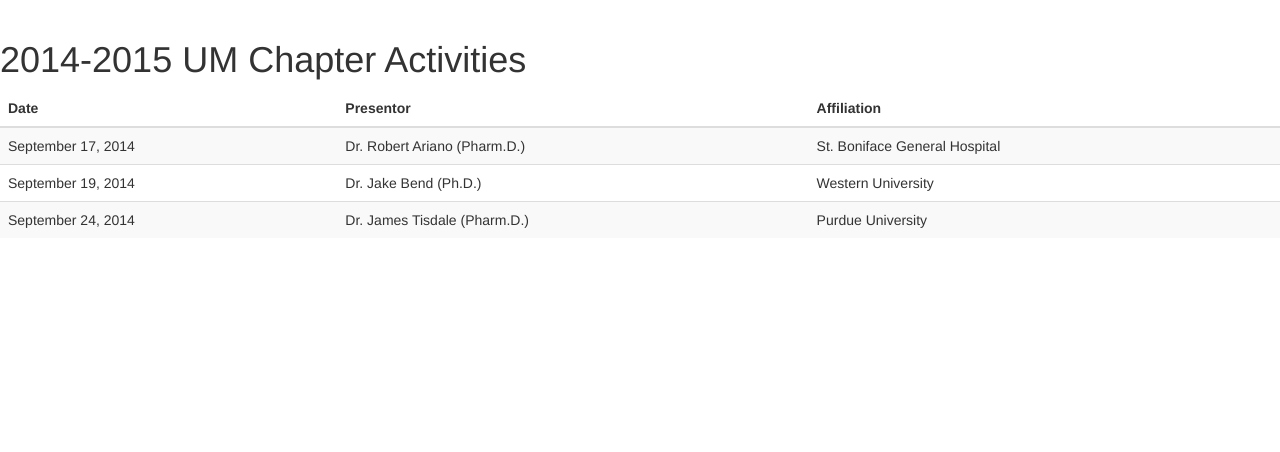
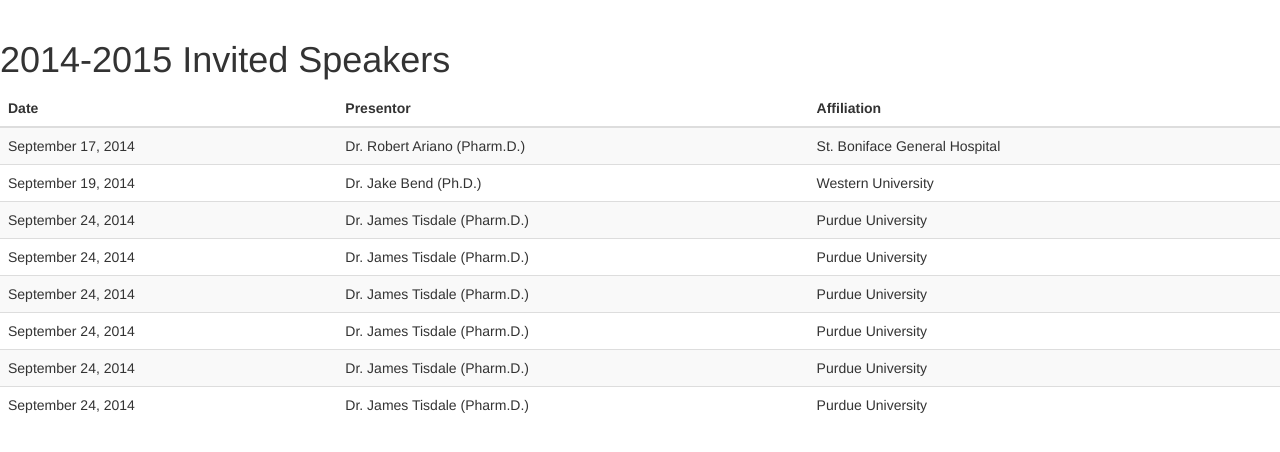
Before and after one commit to umaaps/umaaps.github.io, a Jekyll site: the page assets/annualactivity/2014-2015.html, which Jekyll copies as it is, in a window 1280 px wide. Shown: the top 452 px of the page. Built offline with Jekyll 4.4.1, drawn with Linux system fonts in a browser that asks for light colours; nearby versions of some CDN libraries; library files that are not in the unit come from our copies.

Commit message:
change the title of 2014-2015.html

```diff
--- a/assets/annualactivity/2014-2015.html
+++ b/assets/annualactivity/2014-2015.html
@@ -1,7 +1,7 @@
 <!DOCTYPE html>
 <html>
 <head>
-	<title>fancyBox - iframe demo</title>
+	<title>2014-2015 Invited Speakers</title>
 	<meta http-equiv="Content-Type" content="text/html; charset=UTF-8" />
 	<!-- Bootstrap core CSS -->
     <link href="/css/bootstrap.min.css" rel="stylesheet">
@@ -15,7 +15,7 @@
     <script src="http://umaaps.github.io/assets/bootstrap/js/ie10-viewport-bug-workaround.js"></script>
 </head>
 <body>
-	<h1>2014-2015 UM Chapter Activities</h1>
+	<h1>2014-2015 Invited Speakers</h1>
 
 	<p>
 		<table class="table table-striped table-hover">
@@ -42,6 +42,31 @@
 		          <td>Dr. James Tisdale (Pharm.D.)</td>
 		          <td>Purdue University</td>
 		        </tr>
+		        <tr>
+		          <td>September 24, 2014</td>
+		          <td>Dr. James Tisdale (Pharm.D.)</td>
+		          <td>Purdue University</td>
+		        </tr>
+		        <tr>
+		          <td>September 24, 2014</td>
+		          <td>Dr. James Tisdale (Pharm.D.)</td>
+		          <td>Purdue University</td>
+		        </tr>
+		        <tr>
+		          <td>September 24, 2014</td>
+		          <td>Dr. James Tisdale (Pharm.D.)</td>
+		          <td>Purdue University</td>
+		        </tr>
+		        <tr>
+		          <td>September 24, 2014</td>
+		          <td>Dr. James Tisdale (Pharm.D.)</td>
+		          <td>Purdue University</td>
+		        </tr>
+		        <tr>
+		          <td>September 24, 2014</td>
+		          <td>Dr. James Tisdale (Pharm.D.)</td>
+		          <td>Purdue University</td>
+		        </tr>
 		      </tbody>
 		</table>
 	</p>
```
